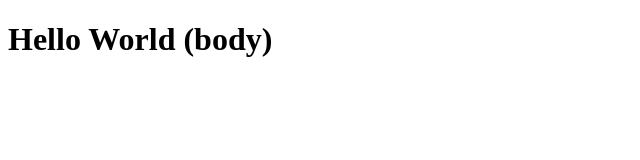
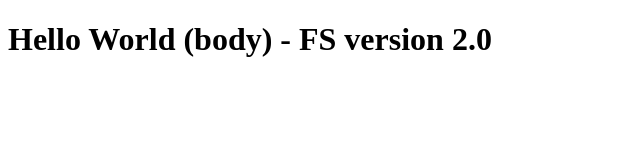
Before and after one commit to fsumayop/hello-world, a plain HTML site: page index.html in a window 1280 px wide. Shown: the whole page, without its empty margins (0-640 px from the left). Drawn offline with Linux system fonts and the light colour scheme.

Commit message:
Update index.html

```diff
--- a/index.html
+++ b/index.html
@@ -7,6 +7,6 @@
 </head>
 
 <body>
-    <h1>Hello World (body)</h1>
+    <h1>Hello World (body) - FS version 2.0</h1>
 </body>
 </html>
```
